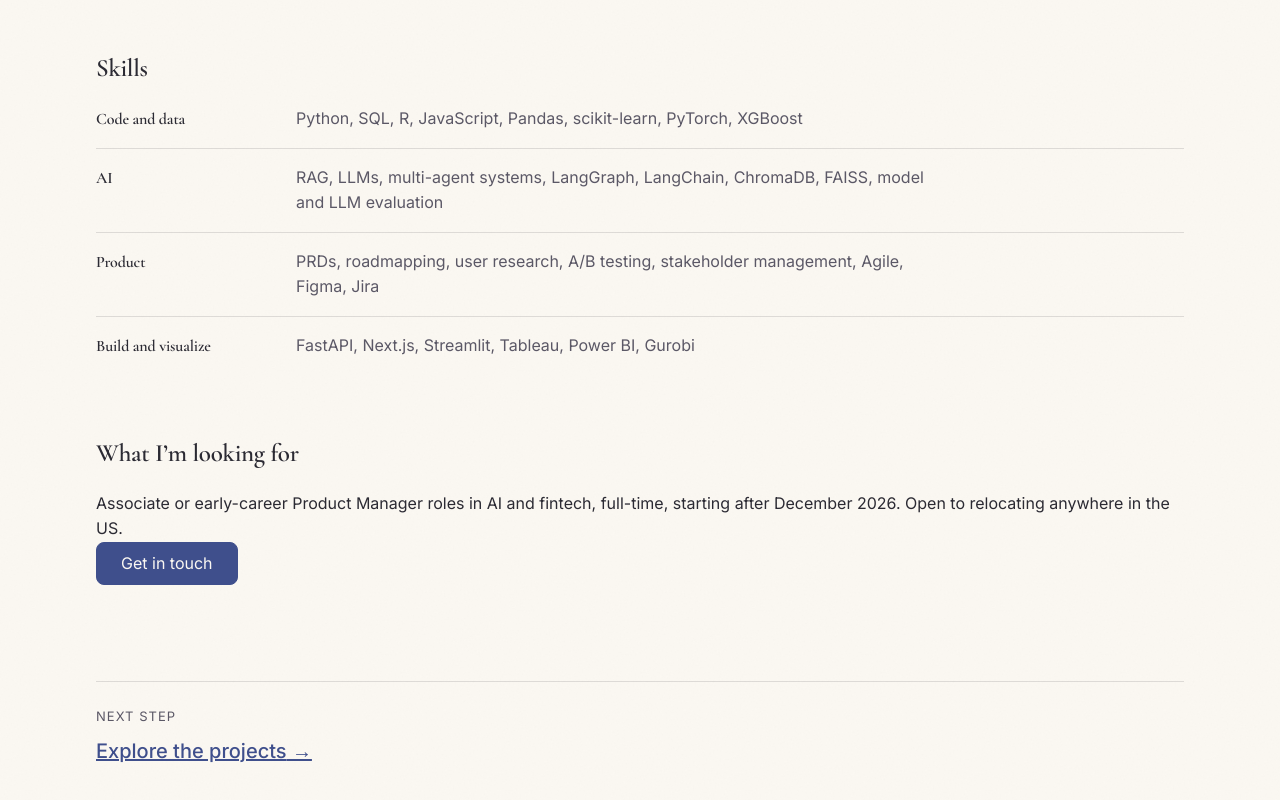
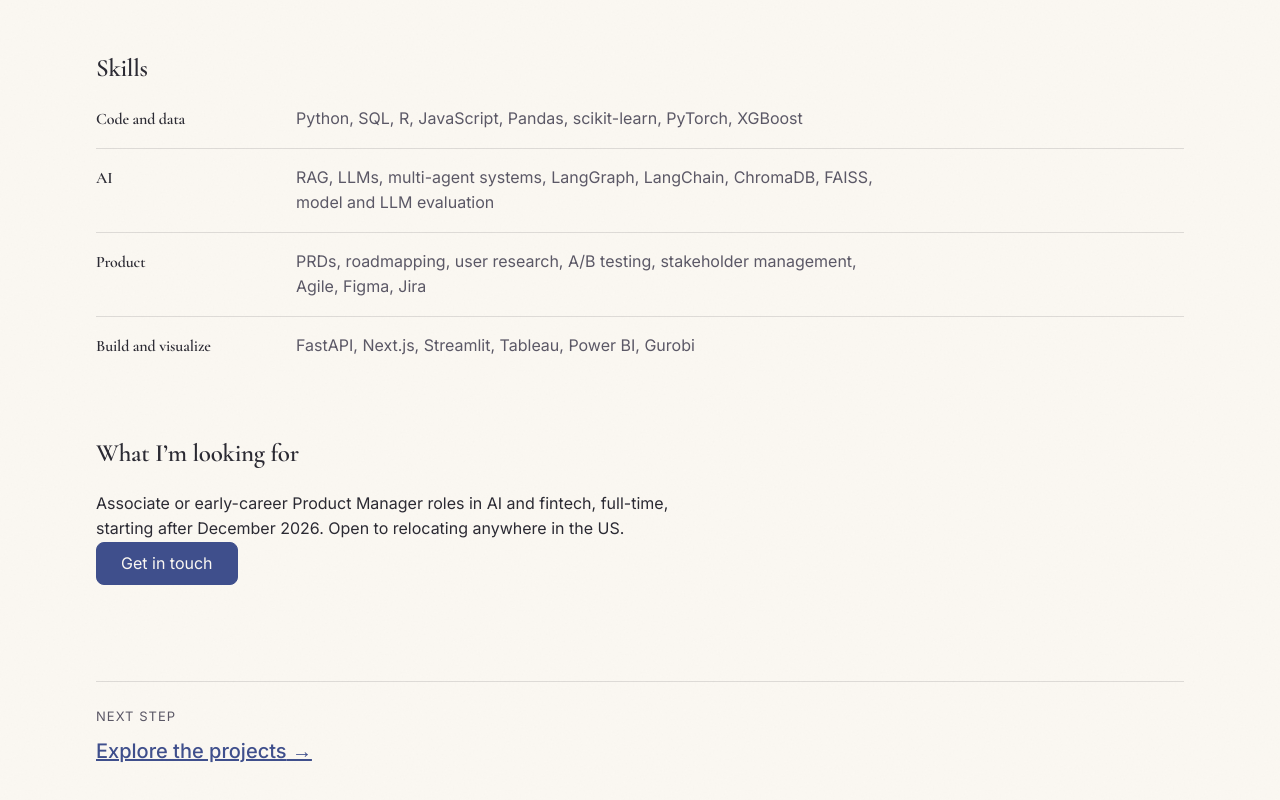
Before and after one commit to sjagannathan17/isba2438-portfolio, a Next.js app: page /about-me in a window 1280 px wide. Shown: the part 1210-2010 px from the top of the page. Built offline with nearby package versions, Linux system fonts and the light colour scheme.

Commit message:
Tighten body text measure to 60ch

```diff
--- a/app/about-me/page.js
+++ b/app/about-me/page.js
@@ -110,7 +110,7 @@ export default function AboutMe() {
         <h2>
           What I&rsquo;m looking for
         </h2>
-        <p>
+        <p className={styles.detail}>
           Associate or early-career Product Manager roles in AI and fintech, full-time,
           starting after December 2026. Open to relocating anywhere in the US.
         </p>
--- a/app/globals.css
+++ b/app/globals.css
@@ -33,7 +33,7 @@
   --text-4xl: 3.8125rem;
 
   --page-max: 1120px;
-  --text-max: 65ch;
+  --text-max: 60ch;
 }
 
 * {
```
